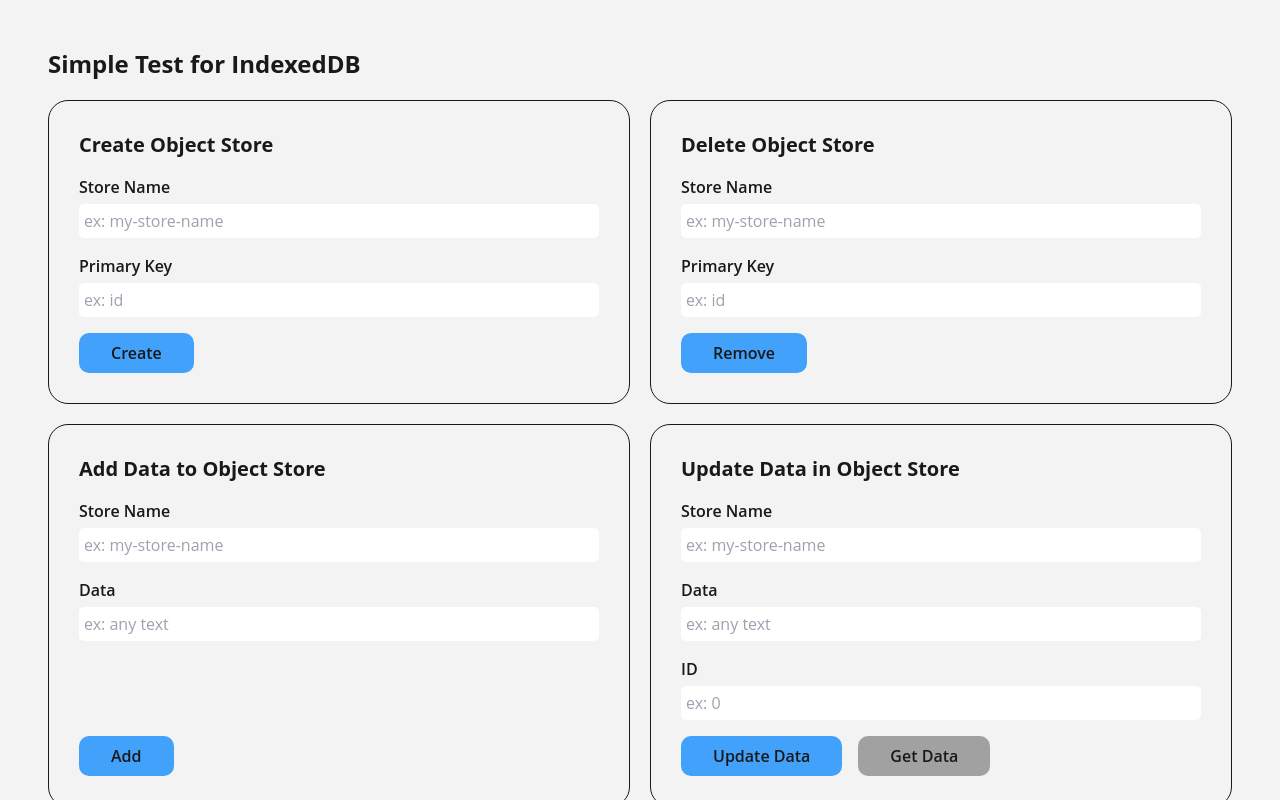
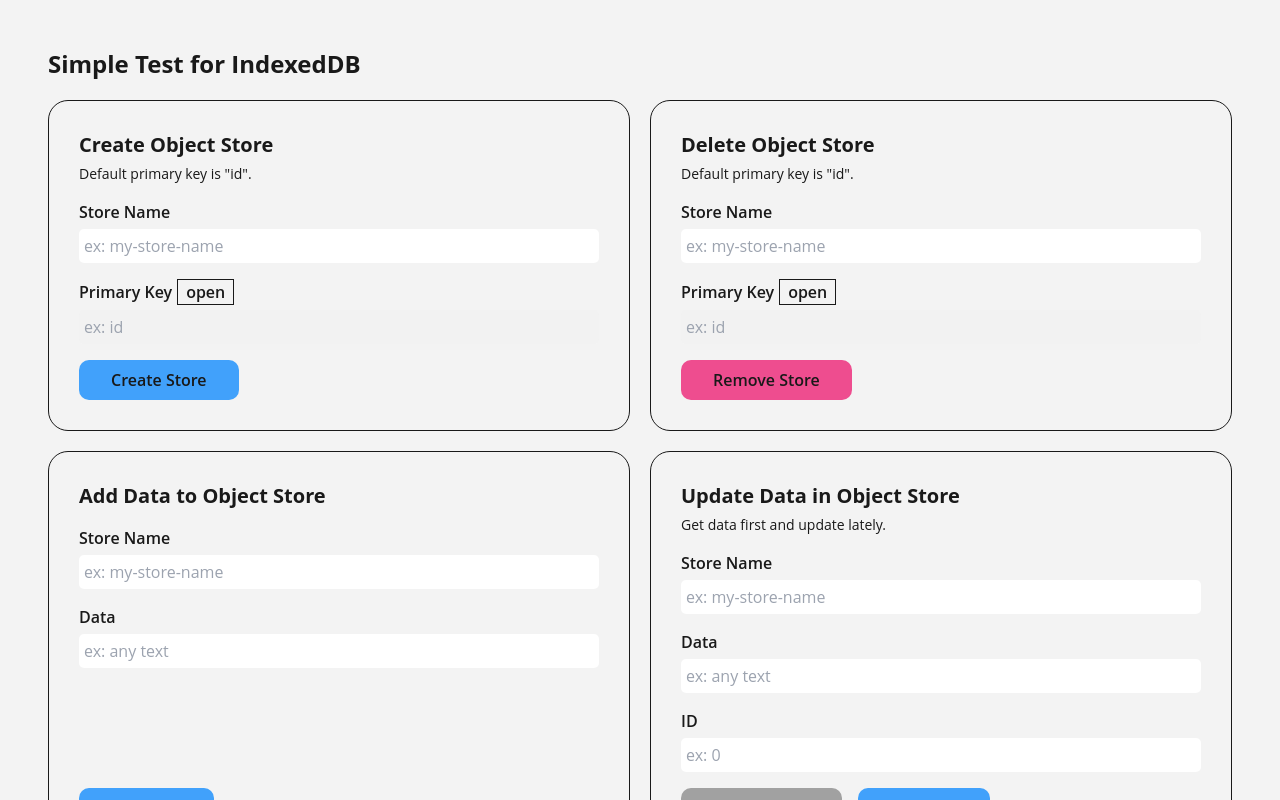
Before and after one commit to kwei/demoPages, a Next.js app in the folder my-app/: page /indexedDB in a window 1280 px wide. Shown: the top 800 px of the page. Built offline with nearby package versions, Linux system fonts and the light colour scheme.

Commit message:
feat: close

```diff
--- a/my-app/src/app/indexedDB/ActionCard.tsx
+++ b/my-app/src/app/indexedDB/ActionCard.tsx
@@ -27,7 +27,10 @@ export const ActionCard = () => {
 
     return (
         <Card className="flex-col gap-4 flex-1 shrink-0 basis-[48%]">
-            <span className="font-bold text-xl">Create or Delete DB</span>
+            <div className="relative flex flex-col gap-1.25">
+                <span className="font-bold text-xl">Create or Delete DB</span>
+                <span className="font-normal text-sm">Default DB name is "my-app".</span>
+            </div>
             <div className="relative flex flex-col gap-1.25">
                 <span className="font-semibold">DB Name</span>
                 <input
@@ -41,13 +44,13 @@ export const ActionCard = () => {
             <div className="relative flex flex-1 w-full items-end flex-wrap">
                 <div className="relative flex items-center gap-4">
                 <span
-                    className="w-fit font-semibold h-fit rounded-2.5 whitespace-nowrap cursor-pointer px-8 py-2 bg-[var(--btn-bg-red)]"
+                    className="select-none w-fit font-semibold h-fit rounded-2.5 whitespace-nowrap cursor-pointer px-8 py-2 bg-[var(--btn-bg-red)]"
                     onClick={handleDeleteDB}
                 >
                     Delete DB
                 </span>
                 <span
-                    className="w-fit font-semibold h-fit rounded-2.5 whitespace-nowrap cursor-pointer px-8 py-2 bg-[var(--btn-bg-blue)]"
+                    className="select-none w-fit font-semibold h-fit rounded-2.5 whitespace-nowrap cursor-pointer px-8 py-2 bg-[var(--btn-bg-blue)]"
                     onClick={handleCreateDB}
                 >
                     Create DB
--- a/my-app/src/app/indexedDB/AddDataCard.tsx
+++ b/my-app/src/app/indexedDB/AddDataCard.tsx
@@ -44,10 +44,10 @@ export const AddDataCard = () => {
             </div>
             <div className="relative flex flex-1 w-full items-end">
                 <span
-                    className="w-fit font-semibold rounded-2.5 whitespace-nowrap cursor-pointer px-8 py-2 bg-[var(--btn-bg-blue)]"
+                    className="select-none w-fit font-semibold rounded-2.5 whitespace-nowrap cursor-pointer px-8 py-2 bg-[var(--btn-bg-blue)]"
                     onClick={addDataToStore}
                 >
-                    Add
+                    Add Data
                 </span>
             </div>
         </Card>
--- a/my-app/src/app/indexedDB/CreateStoreCard.tsx
+++ b/my-app/src/app/indexedDB/CreateStoreCard.tsx
@@ -2,11 +2,12 @@
 
 import { Card } from "@/components/Card"
 import dbHandler from "@/utils/indexedDBHandler"
-import { useRef } from "react"
+import { useRef, useState } from "react"
 
 export const CreateStoreCard = () => {
     const storeNameRef = useRef<HTMLInputElement>(null)
     const storeKeyRef = useRef<HTMLInputElement>(null)
+    const [editKey, setEditKey] = useState<boolean>(false)
 
     const createObjectStore = () => {
         if (storeNameRef.current && storeKeyRef.current) {
@@ -18,9 +19,14 @@ export const CreateStoreCard = () => {
         }
     }
 
+    const triggerAbleInputKey = () => setEditKey(prevState => !prevState)
+
     return (
         <Card className="flex-col gap-4 flex-1 shrink-0 basis-[48%]">
-            <span className="font-bold text-xl">Create Object Store</span>
+            <div className="relative flex flex-col gap-1.25">
+                <span className="font-bold text-xl">Create Object Store</span>
+                <span className="font-normal text-sm">Default primary key is "id".</span>
+            </div>
             <div className="relative flex flex-col gap-1.25">
                 <span className="font-semibold">Store Name</span>
                 <input
@@ -32,21 +38,27 @@ export const CreateStoreCard = () => {
                 />
             </div>
             <div className="relative flex flex-col gap-1.25">
-                <span className="font-semibold">Primary Key</span>
+                <span className="relative flex items-center font-semibold gap-1.25">
+                    Primary Key
+                    <span className="select-none cursor-pointer px-2 border border-[var(--border-rgb)]" onClick={triggerAbleInputKey}>
+                        {editKey ? 'close' : 'open'}
+                    </span>
+                </span>
                 <input
                     ref={storeKeyRef}
                     className="p-1.25 rounded-1.25 outline-none text-black"
                     name="primaryKey"
                     type="text"
                     placeholder="ex: id"
+                    disabled={!editKey}
                 />
             </div>
             <div className="relative flex flex-1 w-full items-end">
                 <span
-                    className="w-fit font-semibold whitespace-nowrap rounded-2.5 cursor-pointer px-8 py-2 bg-[var(--btn-bg-blue)]"
+                    className="select-none w-fit font-semibold whitespace-nowrap rounded-2.5 cursor-pointer px-8 py-2 bg-[var(--btn-bg-blue)]"
                     onClick={createObjectStore}
                 >
-                    Create
+                    Create Store
                 </span>
             </div>
         </Card>
--- a/my-app/src/app/indexedDB/DeleteDataCard.tsx
+++ b/my-app/src/app/indexedDB/DeleteDataCard.tsx
@@ -43,10 +43,10 @@ export const DeleteDataCard = () => {
             </div>
             <div className="relative flex flex-1 w-full items-end">
                 <span
-                    className="w-fit font-semibold whitespace-nowrap rounded-2.5 cursor-pointer px-8 py-2 bg-[var(--btn-bg-blue)]"
+                    className="select-none w-fit font-semibold whitespace-nowrap rounded-2.5 cursor-pointer px-8 py-2 bg-[var(--btn-bg-red)]"
                     onClick={handleDeleteStore}
                 >
-                    Remove
+                    Remove Data
                 </span>
             </div>
         </Card>
--- a/my-app/src/app/indexedDB/DeleteStoreCard.tsx
+++ b/my-app/src/app/indexedDB/DeleteStoreCard.tsx
@@ -2,11 +2,12 @@
 
 import { Card } from "@/components/Card"
 import dbHandler from "@/utils/indexedDBHandler"
-import { useRef } from "react"
+import { useRef, useState } from "react"
 
 export const DeleteStoreCard = () => {
     const storeNameRef = useRef<HTMLInputElement>(null)
     const storeKeyRef = useRef<HTMLInputElement>(null)
+    const [editKey, setEditKey] = useState<boolean>(false)
 
     const removeObjectStore = () => {
         if (storeNameRef.current && storeKeyRef.current) {
@@ -18,9 +19,14 @@ export const DeleteStoreCard = () => {
         }
     }
 
+    const triggerAbleInputKey = () => setEditKey(prevState => !prevState)
+
     return (
         <Card className="flex-col gap-4 flex-1 shrink-0 basis-[48%]">
-            <span className="font-bold text-xl">Delete Object Store</span>
+            <div className="relative flex flex-col gap-1.25">
+                <span className="font-bold text-xl">Delete Object Store</span>
+                <span className="font-normal text-sm">Default primary key is "id".</span>
+            </div>
             <div className="relative flex flex-col gap-1.25">
                 <span className="font-semibold">Store Name</span>
                 <input
@@ -32,21 +38,27 @@ export const DeleteStoreCard = () => {
                 />
             </div>
             <div className="relative flex flex-col gap-1.25">
-                <span className="font-semibold">Primary Key</span>
+                <span className="relative flex items-center font-semibold gap-1.25">
+                    Primary Key
+                    <span className="select-none cursor-pointer px-2 border border-[var(--border-rgb)]" onClick={triggerAbleInputKey}>
+                        {editKey ? 'close' : 'open'}
+                    </span>
+                </span>
                 <input
                     ref={storeKeyRef}
                     className="p-1.25 rounded-1.25 outline-none text-black"
                     name="primaryKey"
                     type="text"
                     placeholder="ex: id"
+                    disabled={!editKey}
                 />
             </div>
             <div className="relative flex flex-1 w-full items-end">
                 <span
-                    className="w-fit font-semibold whitespace-nowrap rounded-2.5 cursor-pointer px-8 py-2 bg-[var(--btn-bg-blue)]"
+                    className="select-none w-fit font-semibold whitespace-nowrap rounded-2.5 cursor-pointer px-8 py-2 bg-[var(--btn-bg-red)]"
                     onClick={removeObjectStore}
                 >
-                    Remove
+                    Remove Store
                 </span>
             </div>
         </Card>
--- a/my-app/src/app/indexedDB/UpdateDataCard.tsx
+++ b/my-app/src/app/indexedDB/UpdateDataCard.tsx
@@ -2,14 +2,16 @@
 
 import { Card } from "@/components/Card"
 import dbHandler from "@/utils/indexedDBHandler"
-import { useRef } from "react"
+import { useCallback, useRef, useState } from "react"
 
 export const UpdateDataCard = () => {
     const storeNameRef = useRef<HTMLInputElement>(null)
     const dataRef = useRef<HTMLInputElement>(null)
     const idRef = useRef<HTMLInputElement>(null)
+    const [hasGetData, setHasGetData] = useState<boolean>(false)
 
-    const addDataToStore = () => {
+    const addDataToStore = useCallback(() => {
+        if (!hasGetData) return false
         if (storeNameRef.current && dataRef.current && idRef.current) {
             const storeName = storeNameRef.current.value
             const data = dataRef.current.value
@@ -18,23 +20,29 @@ export const UpdateDataCard = () => {
             idRef.current.value = ''
             storeNameRef.current.value = ''
             dbHandler.updateData(storeName, { value: data, id: Number(id) })
+            .finally(() => setHasGetData(false))
         }
-    }
+    }, [hasGetData])
 
     const getStore = () => {
         if (storeNameRef.current && idRef.current) {
             const storeName = storeNameRef.current.value
             const id = idRef.current.value
-            dbHandler.getData(storeName, Number(id)).then((data) => {
+            dbHandler.getData(storeName, Number(id))
+            .then((data) => {
                 const {value} = data as { value: string, id: number }
                 if (dataRef.current) dataRef.current.value = value
             })
+            .finally(() => setHasGetData(true))
         }
     }
 
     return (
         <Card className="flex-col gap-4 flex-1 shrink-0 basis-[48%]">
-            <span className="font-bold text-xl">Update Data in Object Store</span>
+            <div className="relative flex flex-col gap-1.25">
+                <span className="font-bold text-xl">Update Data in Object Store</span>
+                <span className="font-normal text-sm">Get data first and update lately.</span>
+            </div>
             <div className="relative flex flex-col gap-1.25">
                 <span className="font-semibold">Store Name</span>
                 <input
@@ -68,13 +76,13 @@ export const UpdateDataCard = () => {
             <div className="relative flex flex-1 w-full items-end flex-wrap">
                 <div className="relative flex items-center gap-4">
                     <span
-                        className="w-fit font-semibold whitespace-nowrap rounded-2.5 cursor-pointer px-8 py-2 bg-[var(--btn-bg-blue)]"
+                        className={`select-none w-fit font-semibold whitespace-nowrap rounded-2.5 cursor-pointer px-8 py-2 ${hasGetData ? 'bg-[var(--btn-bg-blue)]' : 'bg-[var(--btn-bg-gray)]'}`}
                         onClick={addDataToStore}
                     >
                         Update Data
                     </span>
                     <span
-                        className="w-fit font-semibold whitespace-nowrap rounded-2.5 cursor-pointer px-8 py-2 bg-[var(--btn-bg-gray)]"
+                        className={`select-none w-fit font-semibold whitespace-nowrap rounded-2.5 cursor-pointer px-8 py-2 ${hasGetData ? 'bg-[var(--btn-bg-gray)]' : 'bg-[var(--btn-bg-blue)]'}`}
                         onClick={getStore}
                     >
                         Get Data
```
